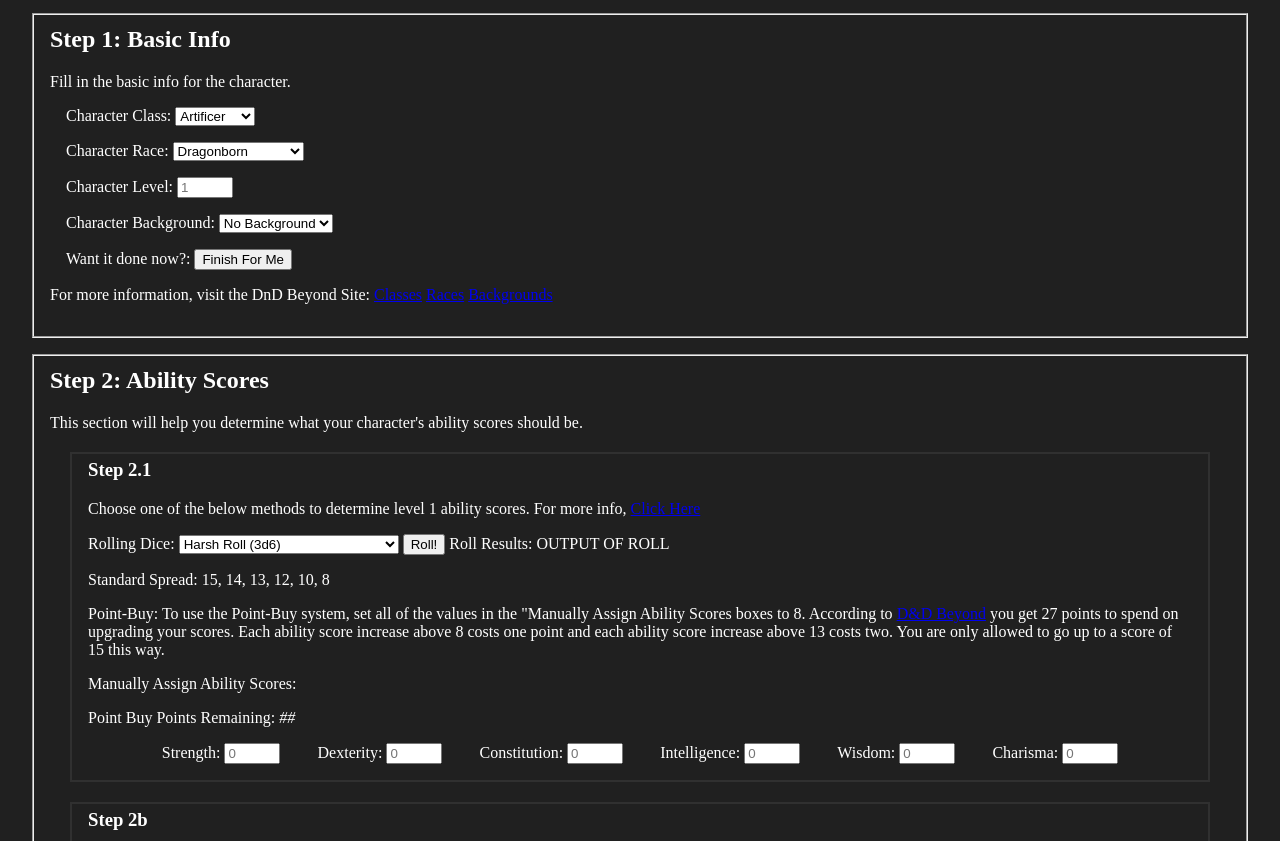
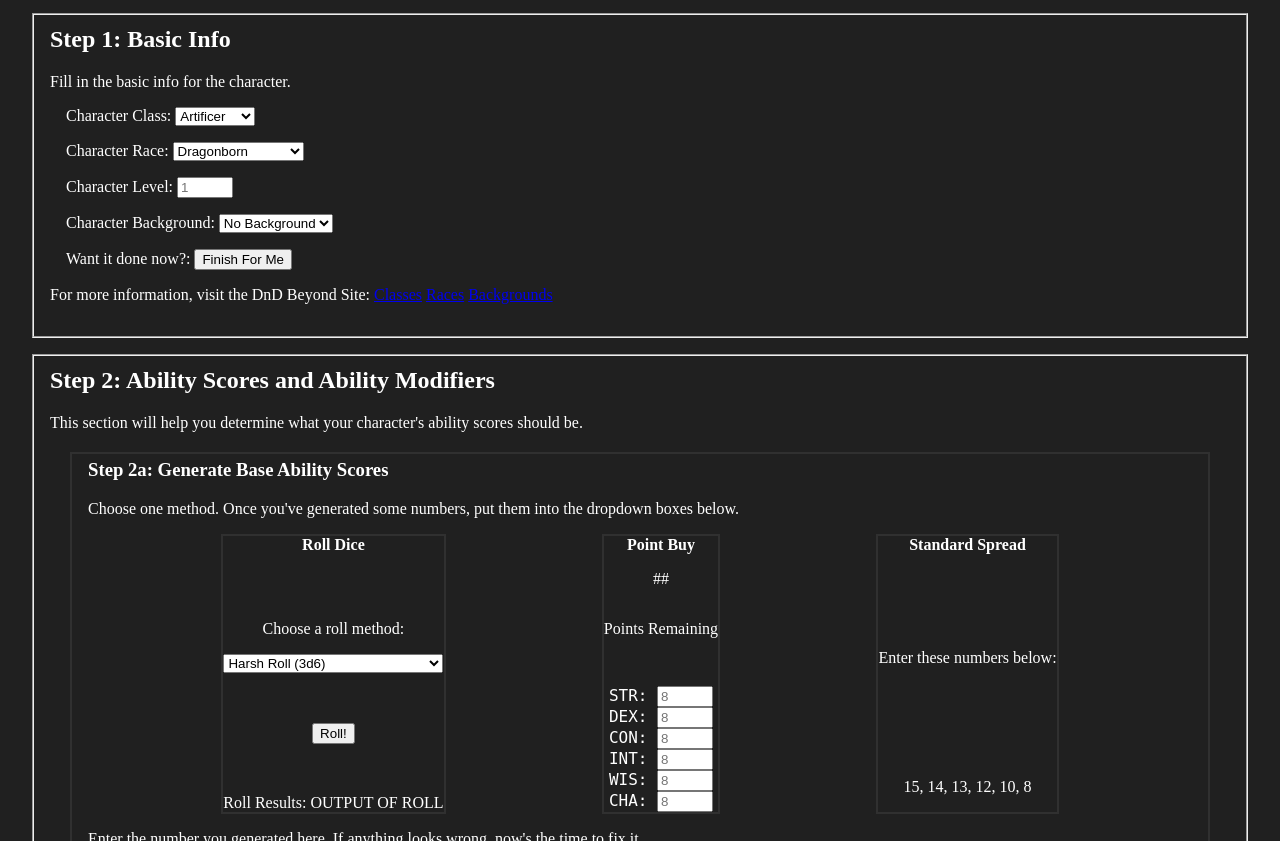
Before and after one commit to Undercaffinated/dnd-character-maker, a plain HTML site: page index.html in a window 1280 px wide. Shown: the part 111-952 px from the top of the page. Drawn offline with Linux system fonts and the light colour scheme.

Commit message:
Rearranged elements in step 2a. Updated styles.css

```diff
--- a/index.html
+++ b/index.html
@@ -91,58 +91,74 @@
             </p>
         </fieldset>
 
+
+        <!-- Step 2 -->
         <fieldset class="stats">
-            <h2>Step 2: Ability Scores</h2>
+            <h2>Step 2: Ability Scores and Ability Modifiers</h2>
             <p class="instructions">This section will help you determine what your character's ability scores should be.</p>
+
+            <!-- Step 2a, but good -->
             <div class="substep">
-                <h3>Step 2.1</h3>
-                <p class="instructions">Choose one of the below methods to determine level 1 ability scores. For more info, <a href="https://www.dndbeyond.com/sources/basic-rules/step-by-step-characters#3DetermineAbilityScores">Click Here</a></p>
-                <div class="inline">
-                    <label for="roll-system">Rolling Dice:
+                <h3>Step 2a: Generate Base Ability Scores</h3>
+                <p class="instructions">Choose one method. Once you've generated some numbers, put them into the dropdown boxes below.</p>
+                <div class="flex">
+                    <!-- Roll Dice -->
+                    <div class="bordered flex-column ability-score-method">
+                        <strong>Roll Dice</strong>
+                        <div class="flex-column ability-score-method">
+                            <p>Choose a roll method:</p>
                             <select id="roll-system" name="roll-system" onchange="handleRollSystemChange()">
                                 <option id="harsh-roll" value="harsh-roll">Harsh Roll (3d6)</option>
                                 <option id="standard-roll" value="standard-roll">Standard Roll (4d6 - Lowest)</option>
                                 <option id="carolyne-roll" value="carolyne-roll">Carolyne Roll (5d6 - Lowest Two)</option>
                             </select>
-                    </label>
-
-                    <label for="roll-button">
-                        <input type="button" id="roll-button" value="Roll!" onclick="makeAbilityScoreRoll()"/>
-                    </label>
+                        </div>
+                        <label for="roll-button"><input type="button" id="roll-button" value="Roll!" onclick="makeAbilityScoreRoll()"/></label>
                         <label for="roll-results">Roll Results: <p class="inline" id="roll-results">OUTPUT OF ROLL</p></label>
                     </div>
 
-                <div>
-                    <p>Standard Spread: 15, 14, 13, 12, 10, 8</p>
-                    <!--
-                        <option value="standard-spread">Standard Spread</option>
-                        <option value="point-buy">Point Buy</option>
-                        <option value="custom">Manually Assign</option>
-                    -->
+                    <!-- Point-Buy -->
+                    <div class="flex-column bordered ability-score-method">
+                        <strong>Point Buy</strong>
+                        <p>##</p> <!-- Displays Remaining Points -->
+                        <p>Points Remaining<p>
+                        <div class="flex-column" style="font-family: mono">
+                            <label>STR: <input type="number" min="8" max="15" placeholder="8" onchange="handlePointBuyStatChange()"/></label>
+                            <label>DEX: <input type="number" min="8" max="15" placeholder="8" onchange="handlePointBuyStatChange()"/></label>
+                            <label>CON: <input type="number" min="8" max="15" placeholder="8" onchange="handlePointBuyStatChange()"/></label>
+                            <label>INT: <input type="number" min="8" max="15" placeholder="8" onchange="handlePointBuyStatChange()"/></label>
+                            <label>WIS: <input type="number" min="8" max="15" placeholder="8" onchange="handlePointBuyStatChange()"/></label>
+                            <label>CHA: <input type="number" min="8" max="15" placeholder="8" onchange="handlePointBuyStatChange()"/></label>
+                        </div>
+                    </div>
+
+                    <!-- Standard Spread -->
+                    <div class="flex-column bordered ability-score-method">
+                        <strong>Standard Spread</strong>
+                        <p>Enter these numbers below:</p>
+                        <p>15, 14, 13, 12, 10, 8</p>
+                    </div>
                 </div>
 
                 <div>
-                    <p>Point-Buy: To use the Point-Buy system, set all of the values in the "Manually Assign Ability Scores boxes to 8. According to <a href="https://www.dndbeyond.com/sources/basic-rules/step-by-step-characters#AbilityScorePointCost">D&D Beyond</a> you get 27 points to spend on upgrading your scores. Each ability score increase above 8 costs one point and each ability score increase above 13 costs two. You are only allowed to go up to a score of 15 this way.</p>
-                </div>
-
-                <div>
-                    <p class="instructions">Manually Assign Ability Scores: </p>
-                    <p>Point Buy Points Remaining: <em id="points-remaining">##</em></p>
-                    <div class="flex">
-                        <label>Strength: <input     type="number" min="1" max="18" placeholder="0"/></label>
-                        <label>Dexterity: <input    type="number" min="1" max="18" placeholder="0"/></label>
-                        <label>Constitution: <input type="number" min="1" max="18" placeholder="0"/></label>
-                        <label>Intelligence: <input type="number" min="1" max="18" placeholder="0"/></label>
-                        <label>Wisdom: <input       type="number" min="1" max="18" placeholder="0"/></label>
-                        <label>Charisma: <input     type="number" min="1" max="18" placeholder="0"/></label>
-                    </div>
+                <!-- This is where the manual assign dropdowns will go. -->
+                <p>Enter the number you generated here. If anything looks wrong, now's the time to fix it.</p>
                 </div>
             </div>
 
+
+            <!-- Step 2b -->
             <div class="substep" name="step-2b">
-                <h3>Step 2b</h3>
+                <h3>Step 2b: Apply Race and Class Bonuses</h3>
                 <p>Now we'll add in the bonuses you get from your character race and level.</p>
-                <p class="inline">Since you chose <p id="character-race-output-2b" class="inline">##########</p> as your race you get: <em id="racial-bonus-output-step-2-2">JS OUTPUT RACIAL ABILITY SCORE BONUSES</em></p>
+		<div>Since you chose <p id="character-race-output-2b" class="inline">##########</p> as your race you get these bonus points:</p>
+			<p class="inline">Strength: +<p id="str-output-2b" class="inline">####</p></p>
+			<p class="inline">Dexterity: +<p id="dex-output-2b" class="inline">####</p></p>
+			<p class="inline">Constitution: +<p id="con-output-2b" class="inline">####</p></p>
+			<p class="inline">Intelligence: +<p id="int-output-2b" class="inline">####</p></p>
+			<p class="inline">Wisdom: +<p id="wis-output-2b" class="inline">####</p></p>
+			<p class="inline">Charisma: +<p id="cha-output-2b" class="inline">####</p></p>
+		</div>
                 <p>In D&D, at levels 4, 8, 12, 16, and 19, you get some nifty bonuses along with your normal level up. At each of these levels, you are awarded two "Ability Score Bonus Points" which can be added to whichever Ability Score you desire. The only rule is that you are not allowed to go above 20 this way.</p>
                 <p>Because D&D hates you, there is exactly one exception. Fighters get an additional 2 bonus points at levels 6 and 14. Don't ask me why. It's probably because fighters suck.</p>
                 <p>For example, a level 5 character is at least level 4, so they get 2 Bonus Points. A level 17 character gets 8.</p>
@@ -187,8 +203,6 @@
                 </div>
                 <p class="small-print">*Modifiers are taken from a table located <a href="https://www.dndbeyond.com/sources/basic-rules/step-by-step-characters#AbilityScoresandModifiers">here</a></p>
                 <p>Until I learn JavaScript and can make the above feature useful, you can use these to hold onto your numbers: </p>
-            </div>
-
         </fieldset>
 
         <fieldset>
--- a/styles.css
+++ b/styles.css
@@ -17,13 +17,21 @@ h2 {
 
 h3 {
     margin-top: -5px;
-}
+
+.ability-score-generation-method {
+    display: block;
+}}
 
 .basic-info {
     display: block;
     text-align: left;
     margin: 1em;
 }
+
+.bordered {
+    border: 2px solid #303030;
+}
+
 
 .inline {
     display: inline;
@@ -46,6 +54,11 @@ h3 {
     margin: auto;
 }
 
+.flex-column {
+    display: flex;
+    flex-direction: column;
+}
+
 .ability-scores {
     display: grid;
     width: 90%;
@@ -58,6 +71,11 @@ h3 {
     margin: 50px auto;
 }
 
+.ability-score-method {
+    align-items: center;
+    justify-content: space-between;r
+}r
+
 .small-print {
     font-size: .8rem;
     font-style: italic;
```
Lines whose indentation alone changed are shown as unchanged.
